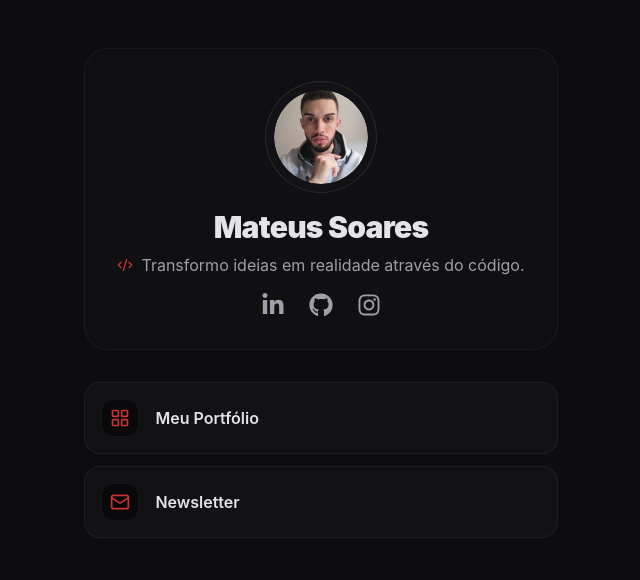
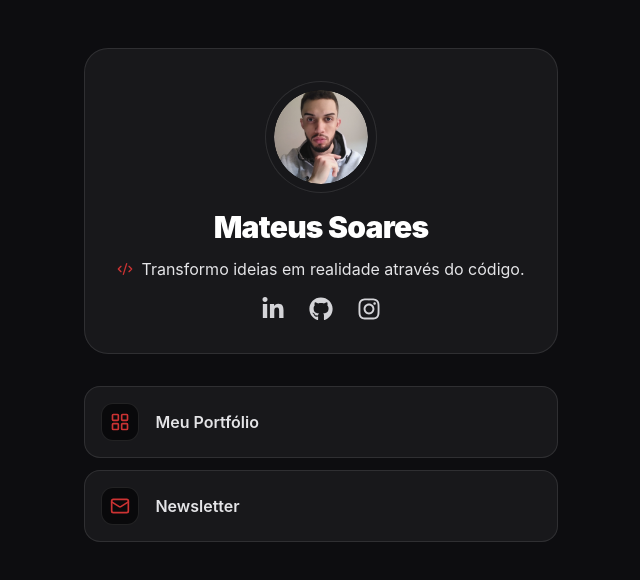
Before and after one commit to TeuSoares/portfolio, a Next.js app: page /links in a window 1280 px wide. Shown: the top 580 px of the page, without its empty margins (319-959 px from the left). Built offline with nearby package versions, Linux system fonts and the light colour scheme.

Commit message:
style: mudar tonalidade de cores

```diff
--- a/app/links/page.tsx
+++ b/app/links/page.tsx
@@ -33,18 +33,26 @@
 export default function LinksPage() {
   return (
     <main className="max-w-xl mx-auto px-6 py-12 min-h-screen">
-      <header className="bg-zinc-900/30 p-8 rounded-3xl border border-white/5 flex flex-col items-center text-center space-y-4 mb-8 backdrop-blur-sm">
+      <header className="bg-bg-secondary p-8 rounded-3xl border border-white/10 flex flex-col items-center text-center space-y-4 mb-8 backdrop-blur-sm">
         <div className="w-28 h-28 rounded-full">
           <ProfileImage className="w-full h-full rounded-full" />
         </div>
-        <div>
-          <h1 className="text-3xl font-black tracking-tight">Mateus Soares</h1>
-          <p className="text-zinc-400 mt-2 flex items-center justify-center gap-2">
-            <CodeXml size={16} className="text-brand" />
+        <div className="text-center space-y-3">
+          <h1 className="text-3xl font-black tracking-tight text-white">
+            Mateus Soares
+          </h1>
+          <p className="text-zinc-200 mt-2 flex items-center justify-center gap-2">
+            <CodeXml
+              size={16}
+              className="text-brand hidden min-[500px]:block"
+            />
             Transformo ideias em realidade através do código.
           </p>
         </div>
-        <SocialLinks className="gap-6 text-zinc-400" iconSize={24} />
+        <SocialLinks
+          className="gap-6 text-zinc-300 hover:text-white transition-colors"
+          iconSize={24}
+        />
       </header>
 
       {LINKS.length > 0 && (
@@ -59,9 +67,9 @@
                 href={link.href}
                 target={isExternal ? "_blank" : undefined}
                 rel={isExternal ? "noopener noreferrer" : undefined}
-                className="flex items-center gap-4 p-4 bg-zinc-900/50 rounded-2xl border border-white/5 hover:border-brand/50 transition-all hover:bg-zinc-800/50 group"
+                className="flex items-center gap-4 p-4 bg-bg-secondary border border-white/10 rounded-2xl hover:border-brand/50 hover:bg-white/3 transition-all duration-300 group"
               >
-                <div className="p-2 bg-zinc-950 rounded-xl border border-white/5 text-brand">
+                <div className="p-2 bg-zinc-950 rounded-xl border border-white/10 text-brand">
                   {link.icon && <link.icon size={20} />}
                 </div>
                 <span className="font-semibold">{link.label}</span>
@@ -88,11 +96,11 @@
                   href={project.href}
                   target="_blank"
                   rel="noopener noreferrer"
-                  className="group relative bg-zinc-900/50 p-5 rounded-3xl border border-white/5 hover:border-brand/50 transition-all duration-300 hover:shadow-[0_0_25px_-5px_rgba(var(--brand-color-rgb),0.2)]"
+                  className="group relative bg-bg-secondary p-5 rounded-3xl border border-white/10 hover:border-brand/50 hover:bg-white/3 transition-all duration-300 hover:shadow-[0_0_25px_-5px_rgba(var(--brand-color-rgb),0.2)]"
                 >
                   <div className="absolute inset-0 bg-linear-to-br from-brand/5 to-transparent opacity-0 group-hover:opacity-100 rounded-3xl transition-opacity" />
                   <div className="relative flex items-center gap-5">
-                    <div className="shrink-0 w-20 h-20 rounded-2xl bg-zinc-950 border border-white/5 flex items-center justify-center overflow-hidden p-2">
+                    <div className="shrink-0 w-20 h-20 rounded-2xl bg-zinc-950 border border-white/10 flex items-center justify-center overflow-hidden p-2">
                       {project.image ? (
                         <Image
                           src={project.image}
@@ -107,13 +115,15 @@
                     </div>
                     <div className="flex-1">
                       <div className="flex justify-between items-start">
-                        <h3 className="font-bold text-lg">{project.title}</h3>
+                        <h3 className="font-bold text-lg text-white">
+                          {project.title}
+                        </h3>
                         <ArrowUpRight
                           className="text-zinc-600 group-hover:text-brand transition-colors"
                           size={20}
                         />
                       </div>
-                      <p className="text-sm text-zinc-400 mt-1 line-clamp-2 leading-relaxed">
+                      <p className="text-sm text-white/70 mt-1.5 line-clamp-2 leading-relaxed">
                         {project.description}
                       </p>
                     </div>
```
